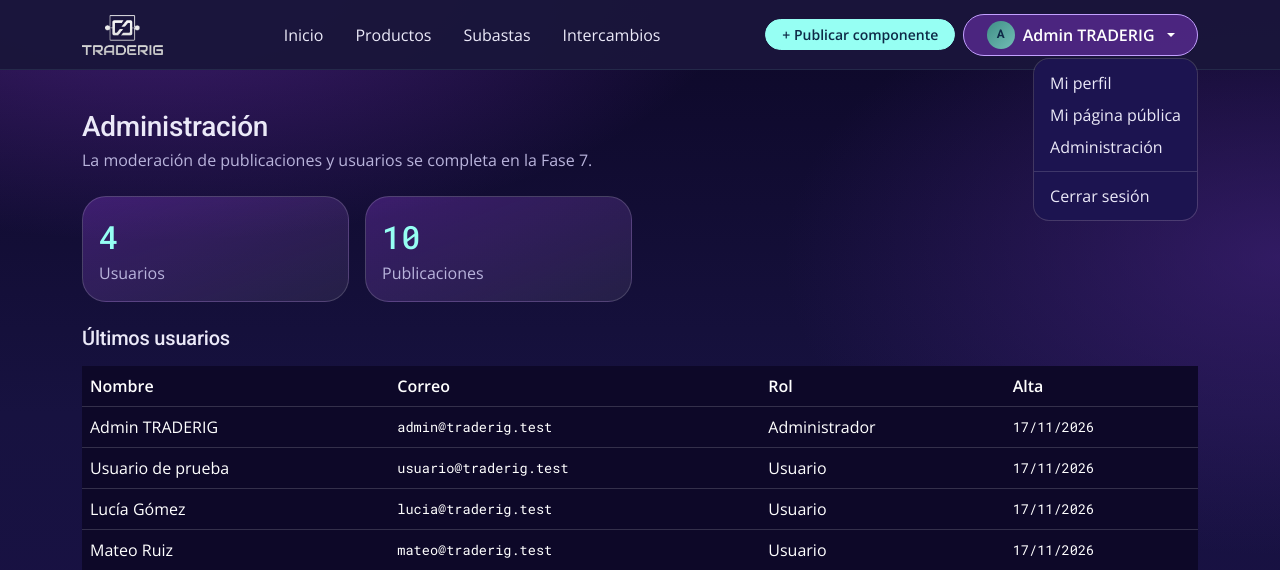
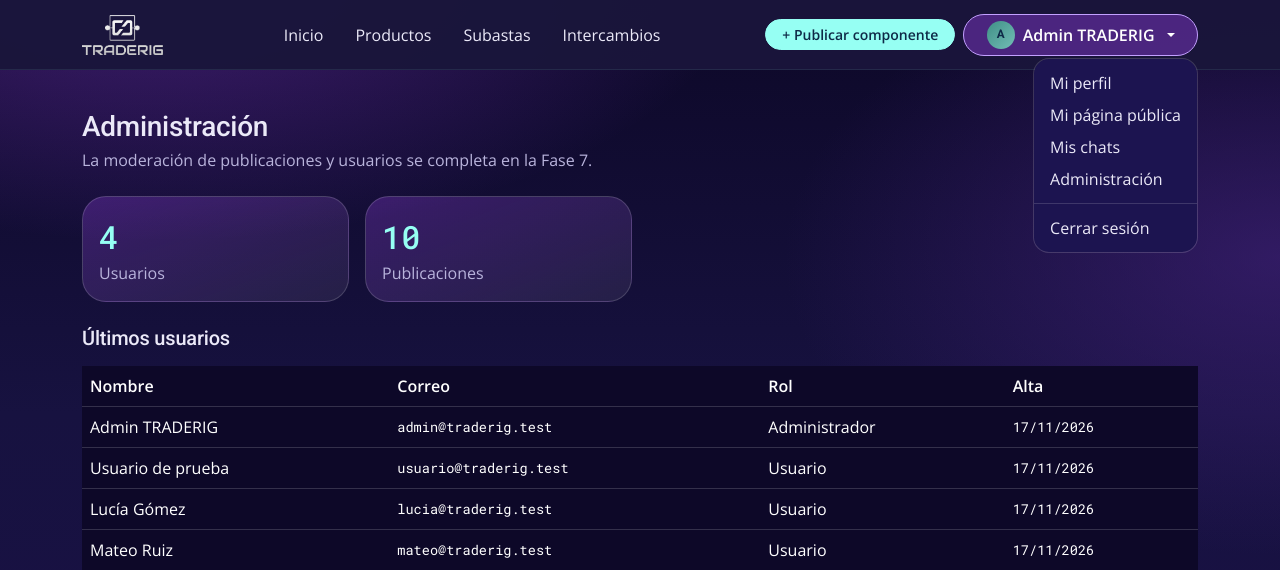
Before and after one commit to GregoruttiMaxi24/Traderig, a Laravel app: page /admin in a window 1280 px wide, after a click that opens the changed part. Shown: the top 570 px of the page. Run offline with Laravel 12, Linux system fonts and the light colour scheme; a user stored in the database is signed in; data comes from the database, SQL or seed files in the repository.

Commit message:
Navbar: enlace Mis chats en el menú del usuario

```diff
--- a/resources/views/partials/navbar.blade.php
+++ b/resources/views/partials/navbar.blade.php
@@ -47,6 +47,8 @@
                         <ul class="dropdown-menu dropdown-menu-end">
                             <li><a class="dropdown-item" href="{{ route('profile.edit') }}">Mi perfil</a></li>
                             <li><a class="dropdown-item" href="{{ route('users.show', auth()->user()) }}">Mi página pública</a></li>
+                             <li><a class="dropdown-item {{ request()->routeIs('chats.*') ? 'active' : '' }}" href="{{ route('chats.index') }}">Mis chats</a></li>
+
                             @if (auth()->user()->isAdmin())
                                 <li><a class="dropdown-item" href="{{ route('admin.index') }}">Administración</a></li>
                             @endif
```
